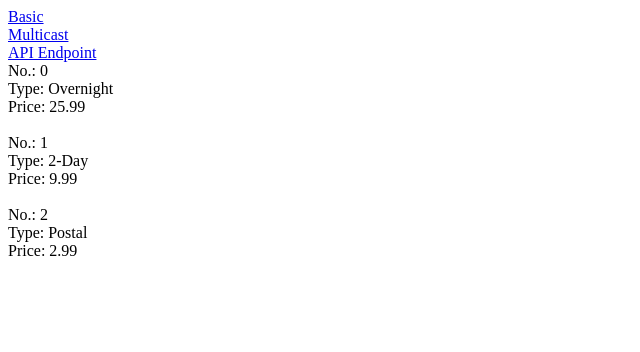
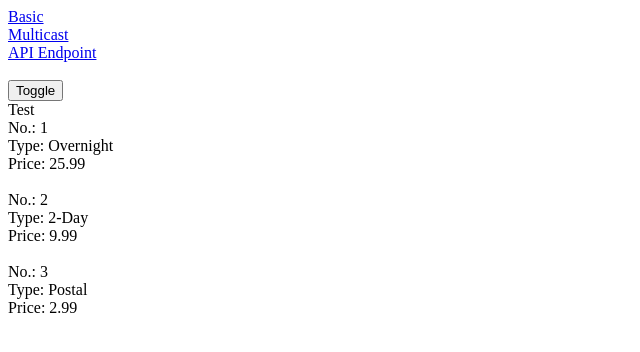
Before and after one commit to frumentius/belajar-angular-observable, an Angular app: page /api-endpoint in a window 1280 px wide. Shown: the top 352 px of the page, without its empty margins (0-640 px from the left). Built offline with nearby package versions, Linux system fonts and the light colour scheme.

Commit message:
Membuat contoh observable event emitter.

```diff
--- a/src/app/app.component.html
+++ b/src/app/app.component.html
@@ -3,5 +3,7 @@
 <a routerLink="/multicast">Multicast</a>
 <br/>
 <a routerLink="/api-endpoint">API Endpoint</a>
+<br/><br/>
+<app-zippy (open)="onOpen($event)" (close)="onClose($event)"></app-zippy>
 
 <router-outlet></router-outlet>
--- a/src/app/app.component.ts
+++ b/src/app/app.component.ts
@@ -1,4 +1,5 @@
 import { Component } from '@angular/core';
+import { every } from 'rxjs';
 
 
 @Component({
@@ -6,4 +7,11 @@ import { Component } from '@angular/core';
   templateUrl: './app.component.html',
   styleUrls: ['./app.component.css']
 })
-export class AppComponent { }
+export class AppComponent {
+  onClose($event: any) {
+    console.log("Close", $event);
+  }
+  onOpen($event: any) {
+    console.log("Open", $event);
+  }
+}
--- a/src/app/app.module.ts
+++ b/src/app/app.module.ts
@@ -3,10 +3,12 @@ import { BrowserModule } from '@angular/platform-browser';
 
 import { AppRoutingModule } from './app-routing.module';
 import { AppComponent } from './app.component';
+import { ObservableEventEmitterComponent } from './observable-event-emitter/observable-event-emitter.component';
 
 @NgModule({
   declarations: [
-    AppComponent
+    AppComponent,
+    ObservableEventEmitterComponent
   ],
   imports: [
     BrowserModule,
--- a/src/app/observable-api-endpoint/observable-api-endpoint.component.html
+++ b/src/app/observable-api-endpoint/observable-api-endpoint.component.html
@@ -1,6 +1,6 @@
 <div *ngFor="let item of shipping; index as i; first as isFirst">
     <br *ngIf="!isFirst" />
-    No.: {{ i }}<br/>
+    No.: {{ i+1 }}<br/>
     Type: {{ item.type }}<br/>
     Price: {{ item.price }}<br/>
 </div>
--- a/src/app/observable-api-endpoint/observable-api-endpoint.component.ts
+++ b/src/app/observable-api-endpoint/observable-api-endpoint.component.ts
@@ -14,7 +14,6 @@ export class ObservableApiEndpointComponent implements OnInit {
     this.shipping$ = this.http.get<ShippingObj[]>('/assets/shipping.json'); // this.http.get returning an Observable.
   }
   ngOnInit(): void {
-    // Subscribe to begin listening for async result
     this.shipping$.subscribe({
       next: (response) => {
         this.shipping = response;
--- /dev/null
+++ b/src/app/observable-event-emitter/observable-event-emitter.component.html
@@ -0,0 +1,7 @@
+<div class="zippy">
+    <button type="button" (click)="toggle()">Toggle</button>
+    <div [hidden]="!visible">
+        Test
+        <ng-content></ng-content>
+    </div>
+</div>
--- /dev/null
+++ b/src/app/observable-event-emitter/observable-event-emitter.component.ts
@@ -0,0 +1,22 @@
+import { Component, EventEmitter, Output } from '@angular/core';
+
+@Component({
+  selector: 'app-zippy',
+  templateUrl: './observable-event-emitter.component.html',
+  styleUrls: ['./observable-event-emitter.component.css']
+})
+
+export class ObservableEventEmitterComponent {
+  visible = true;
+  @Output() open = new EventEmitter<any>();
+  @Output() close = new EventEmitter<any>();
+
+  toggle() {
+    this.visible = !this.visible;
+    if (this.visible) {
+      this.open.emit(1);
+    } else {
+      this.close.emit(0);
+    }
+  }
+}
```
Also changed, not shown: src/app/observable-event-emitter/observable-event-emitter.component.css (added), 1 other file (tests, documents, lock files or other folders).
